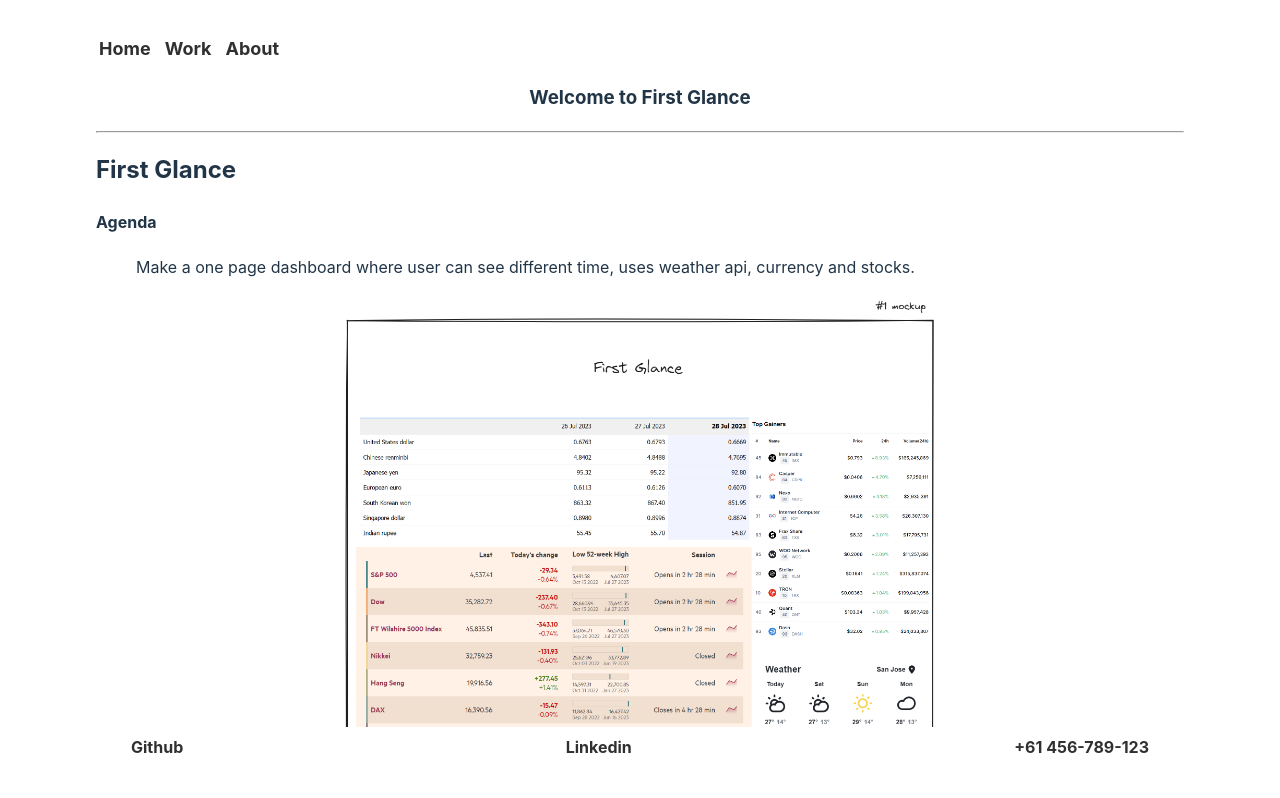
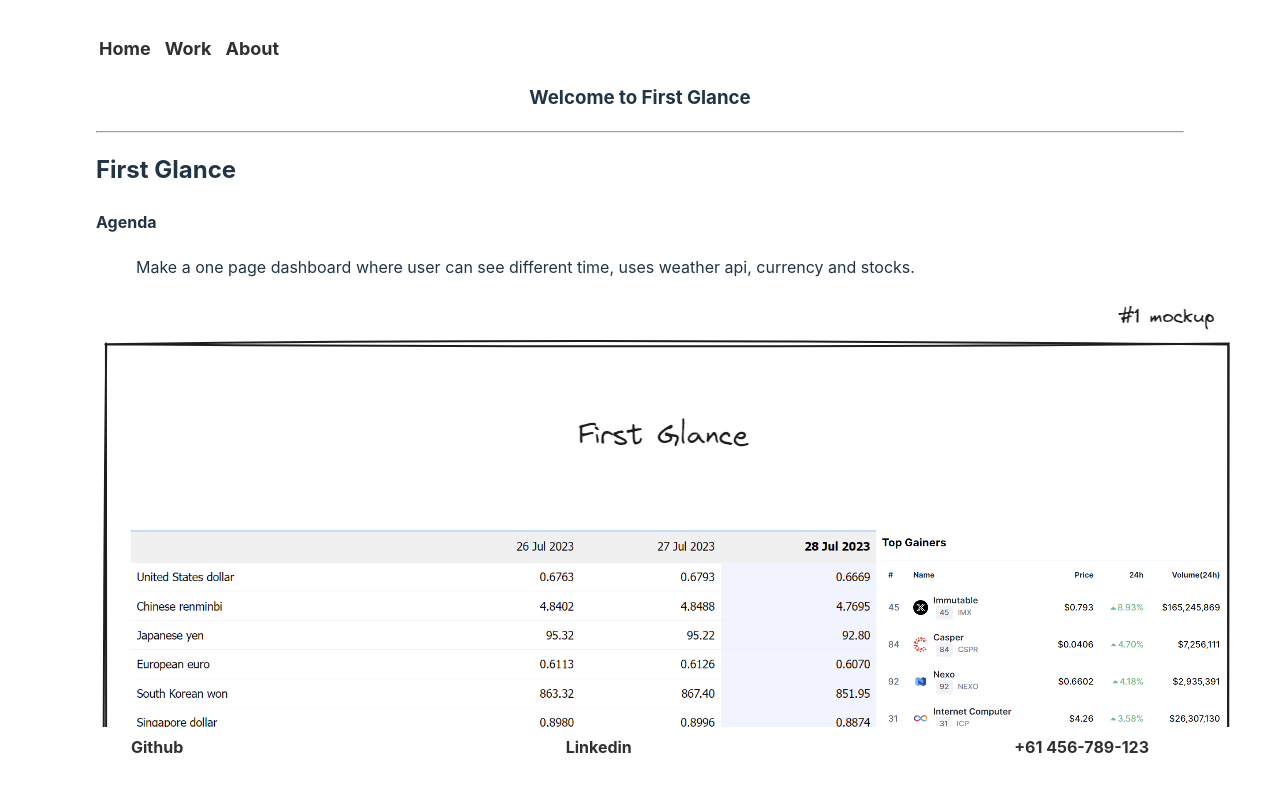
Before and after one commit to rewardkhe/rewardkhe.com, a React (Vite) app: page /work/first-glance in a window 1280 px wide. Shown: the top 798 px of the page. Built offline with nearby package versions, Linux system fonts and the light colour scheme; grey boxes are pictures that could not be loaded.

Commit message:
ran local build

```diff
--- a/src/FirstGlance.css
+++ b/src/FirstGlance.css
@@ -3,11 +3,3 @@
     text-align: left;
     list-style-type: circle;
 }
-
-img{
-
-    height: 70vh;
-    align-items: center;
-    text-align: center;
-
-}
```
